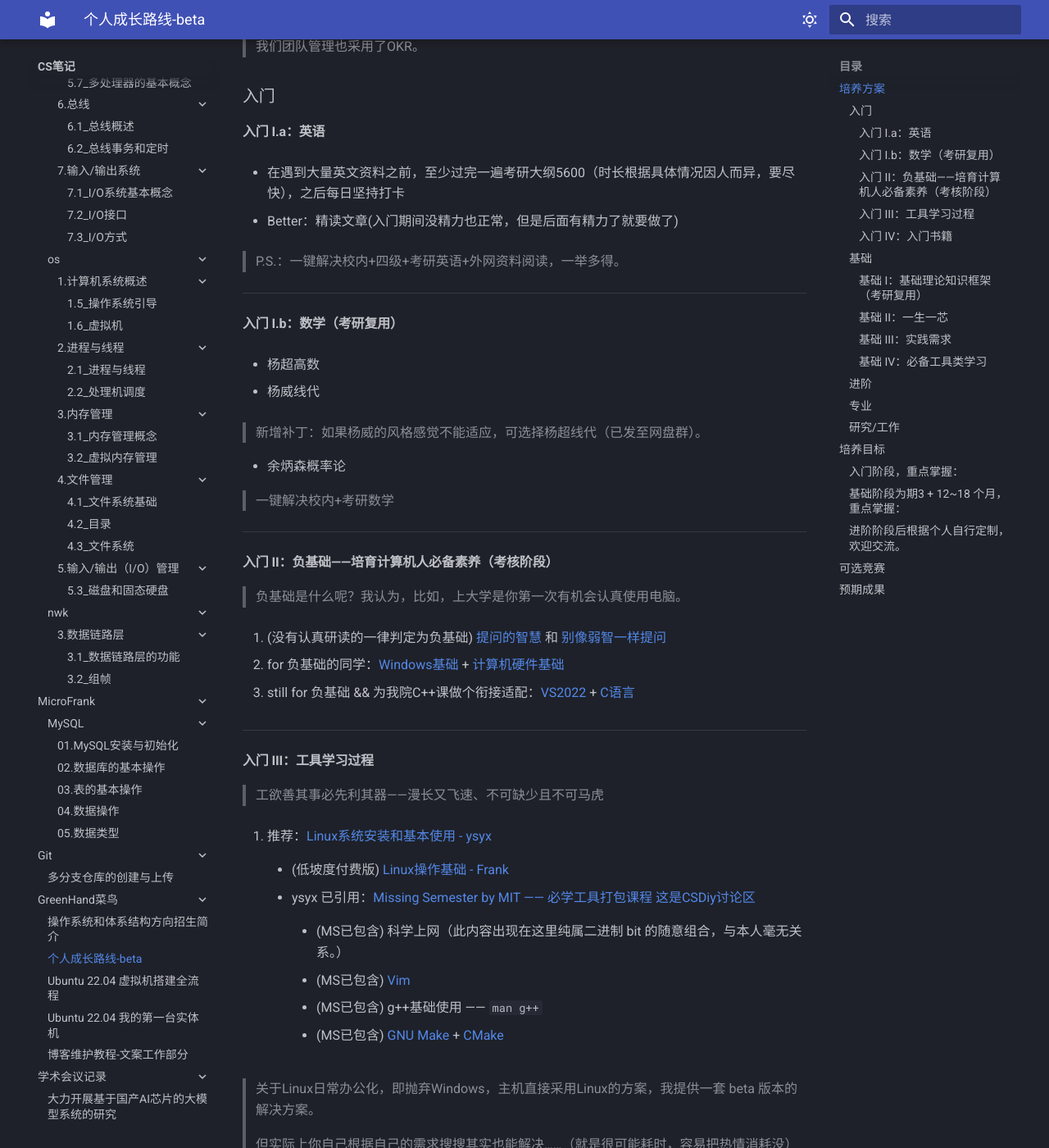
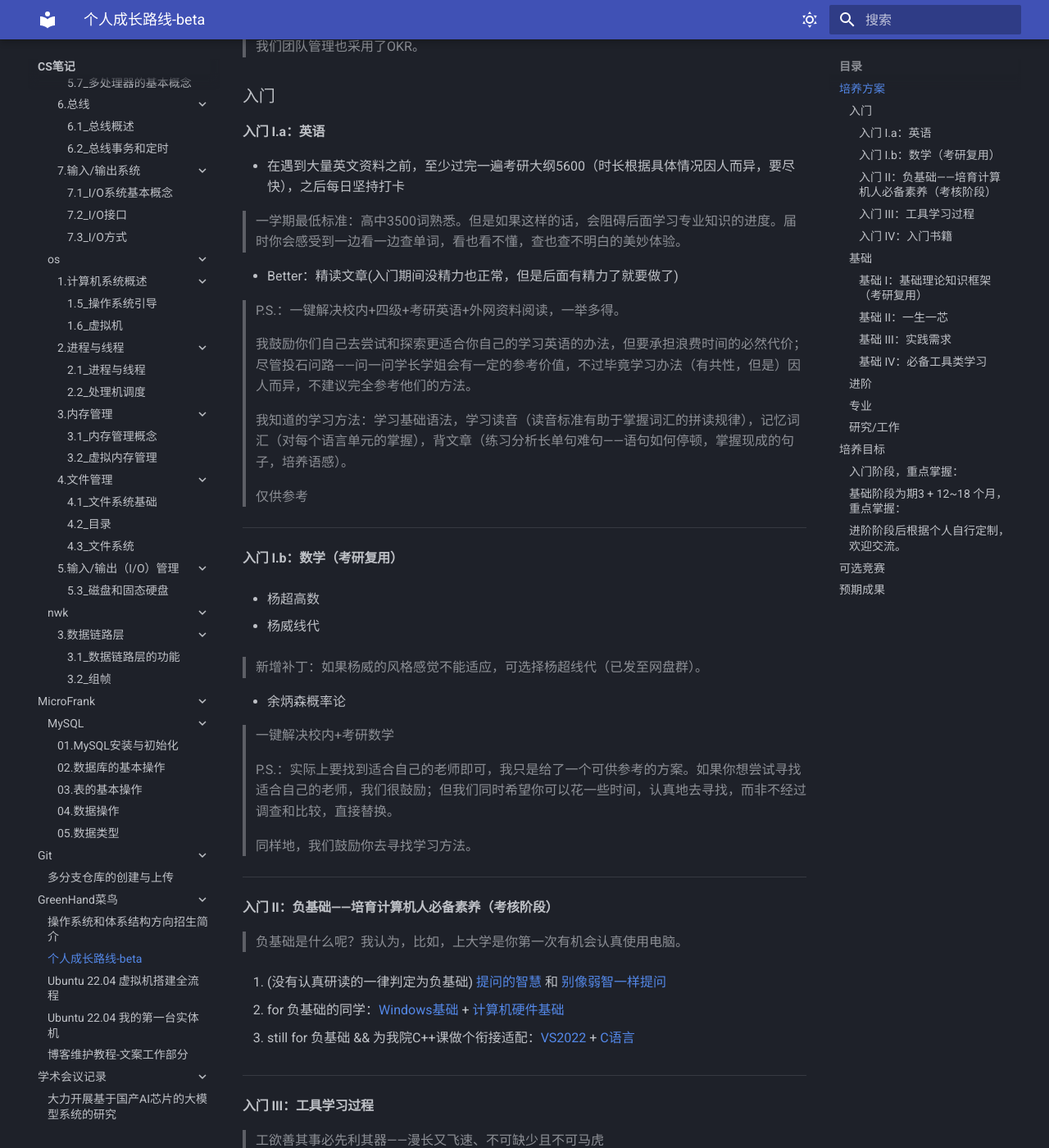
Before and after one commit to Haohahahaha/cs, an MkDocs documentation site: the page built from docs/greenhand/fertile/fertile.md, in a window 1280 px wide and 1400 px high, scrolled down 653 px. Shown: the whole window at 82% size. Built offline with MkDocs 1.6.1 and Material for MkDocs 9.7.7, drawn with Linux system fonts in a browser that asks for light colours; some of the changed text lies outside the part shown.

Commit message:
2023-10-08_21:41:02 update

```diff
--- a/docs/greenhand/fertile/fertile.md
+++ b/docs/greenhand/fertile/fertile.md
@@ -30,9 +30,17 @@
 
 - 在遇到大量英文资料之前，至少过完一遍考研大纲5600（时长根据具体情况因人而异，要尽快），之后每日坚持打卡
 
+> 一学期最低标准：高中3500词熟悉。但是如果这样的话，会阻碍后面学习专业知识的进度。届时你会感受到一边看一边查单词，看也看不懂，查也查不明白的美妙体验。
+
 - Better：精读文章(入门期间没精力也正常，但是后面有精力了就要做了)
 
 > P.S.：一键解决校内+四级+考研英语+外网资料阅读，一举多得。
+
+> 我鼓励你们自己去尝试和探索更适合你自己的学习英语的办法，但要承担浪费时间的必然代价；尽管投石问路——问一问学长学姐会有一定的参考价值，不过毕竟学习办法（有共性，但是）因人而异，不建议完全参考他们的方法。
+
+> 我知道的学习方法：学习基础语法，学习读音（读音标准有助于掌握词汇的拼读规律），记忆词汇（对每个语言单元的掌握），背文章（练习分析长单句难句——语句如何停顿，掌握现成的句子，培养语感）。
+
+> 仅供参考
 
 ---
 
@@ -47,6 +55,10 @@
 - 余炳森概率论
 
 > 一键解决校内+考研数学
+
+> P.S.：实际上要找到适合自己的老师即可，我只是给了一个可供参考的方案。如果你想尝试寻找适合自己的老师，我们很鼓励；但我们同时希望你可以花一些时间，认真地去寻找，而非不经过调查和比较，直接替换。
+
+> 同样地，我们鼓励你去寻找学习方法。
 
 ---
 
@@ -87,6 +99,8 @@
 2. 规范化：[变量名命名的艺术](https://www.bilibili.com/video/BV1X64y1o7EZ)
 
 3. 推荐：Python语言学习：[Harvard CS50x](https://csdiy.wiki/%E7%BC%96%E7%A8%8B%E5%85%A5%E9%97%A8/CS50/) 可能是不错的选择。学习Python有利于入门编程，以及编写自动化构建脚本。有进阶想法的可以学习 [Harvard CS50P](https://csdiy.wiki/%E7%BC%96%E7%A8%8B%E5%85%A5%E9%97%A8/CS50P/)
+
+> 此处，如果你有更多想法，想去学习更多的知识，那么[CSDiy-CS自学指南——from北大信科](https://csdiy.wiki)将会是一个探索与学习知识的伊甸园。当然，里面的课99%都是全英文教学，所以这里你也能看得出，之前在英语方面下的功夫没有白费了。我相信，你达到熟练掌握英语阅读的时间越早，你快乐地学习（非常棒的）知识——进入伊甸园的时间越早。希望你能认真阅读这个网站。
 
 4. 推荐：关于C语言的学习，（有Linux命令行基础）[Learn C the hard way](https://www.cntofu.com/book/25/index.html) + (选修，进阶)*C Primer Plus* + *Poniters On C* + *Expert C Programming* + *C Triggers Pitfalls* 是更不错的选择。
 
```
